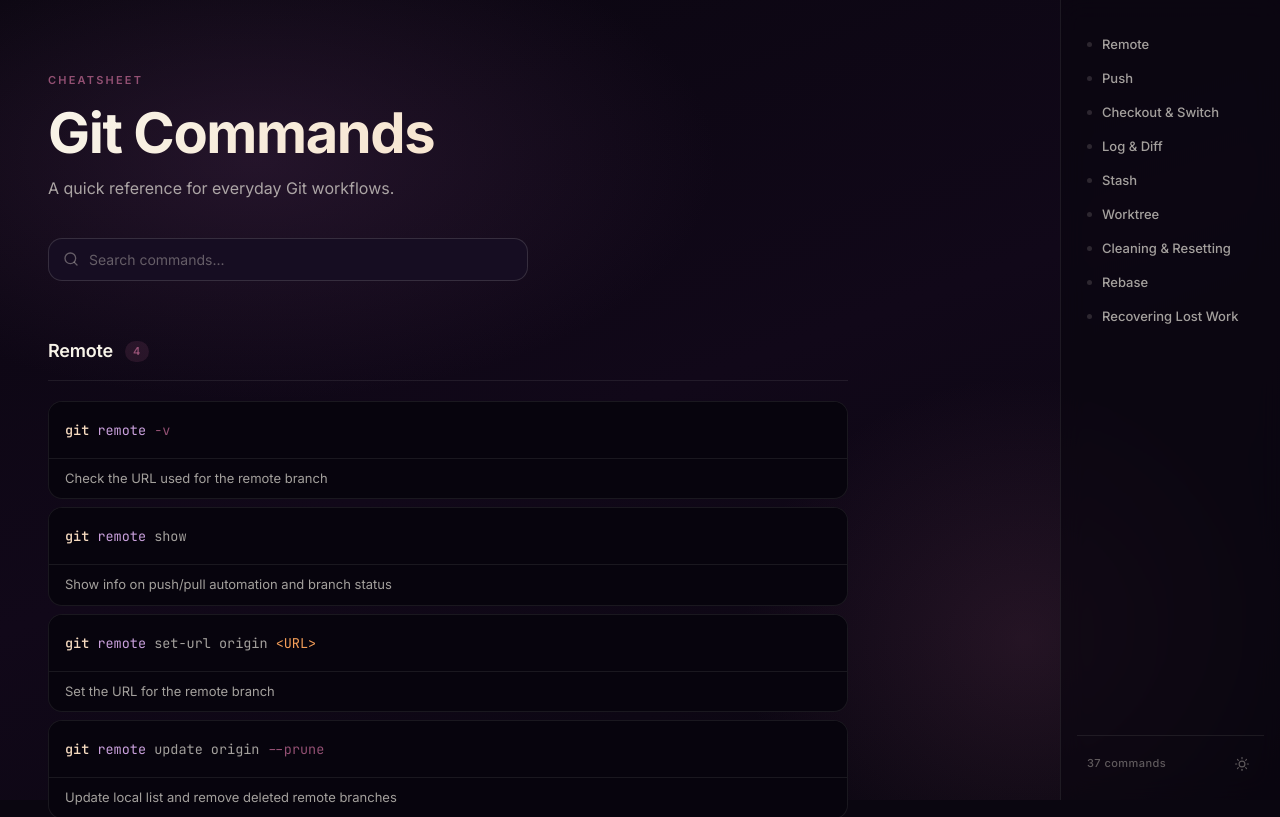
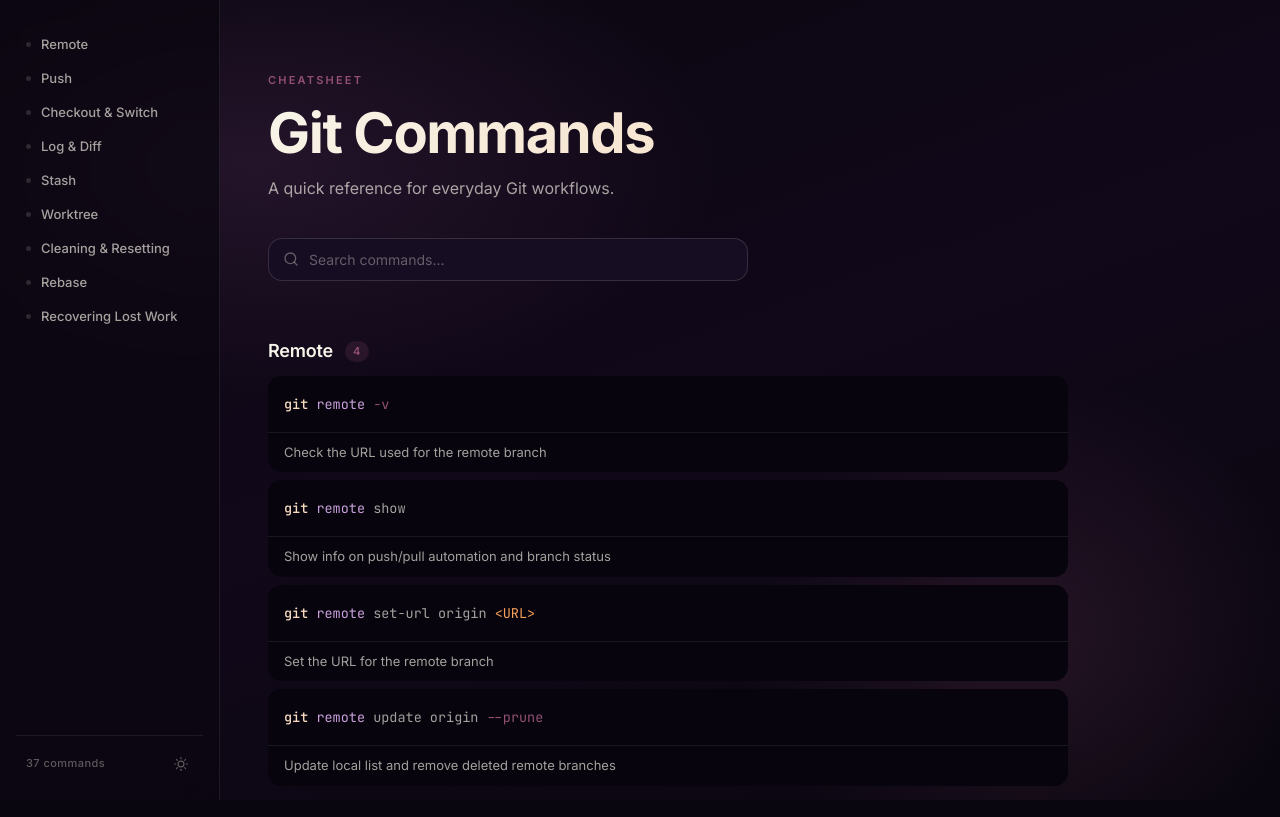
Before and after one commit to yvdmeij/git-commands, a Svelte app: page / in a window 1280 px wide. Shown: the top 817 px of the page. Built offline with nearby package versions, Linux system fonts and the light colour scheme.

Commit message:
Less light design with white, gold, purple gradient

```diff
--- a/src/App.svelte
+++ b/src/App.svelte
@@ -187,14 +187,14 @@
   .sidebar {
     position: fixed;
     top: 0;
-    right: 0;
+    left: 0;
     bottom: 0;
     width: 220px;
     z-index: 10;
     display: flex;
     flex-direction: column;
     padding: 28px 16px 24px;
-    border-left: 1px solid var(--border);
+    border-right: 1px solid var(--border);
     background: rgba(10, 6, 16, 0.7);
     backdrop-filter: blur(12px);
     -webkit-backdrop-filter: blur(12px);
@@ -314,7 +314,7 @@
   /* ── Main ── */
   .main {
     flex: 1;
-    margin-right: 220px;
+    margin-left: 220px;
     padding: 0 48px 96px;
     position: relative;
     z-index: 1;
@@ -425,9 +425,7 @@
     display: flex;
     align-items: center;
     gap: 12px;
-    margin-bottom: 20px;
-    padding-bottom: 14px;
-    border-bottom: 1px solid var(--border);
+    margin-bottom: 10px;
   }
 
   .section-title {
@@ -507,14 +505,17 @@
 
   /* ── Light mode overrides ── */
   :global([data-theme="light"]) .bg-glow {
-    background:
-      radial-gradient(ellipse 60% 50% at 20% 20%, rgba(147, 80, 115, 0.10) 0%, transparent 60%),
-      radial-gradient(ellipse 40% 60% at 80% 80%, rgba(80, 45, 85, 0.07) 0%, transparent 55%),
-      linear-gradient(160deg, #faf8fe 0%, #f4f0fb 50%, #f8f5fd 100%);
+    background: linear-gradient(135deg, #ffffff 0%, #F8F4E9 20%, #F6DBC0 45%, #935073 75%, #502D55 88%, #1D1A39 100%);
   }
 
   :global([data-theme="light"]) .sidebar {
     background: rgba(255, 255, 255, 0.92);
+  }
+
+  :global([data-theme="light"]) .search-wrap,
+  :global([data-theme="light"] .block),
+  :global([data-theme="light"] .code-area) {
+    background: #ffffff;
   }
 
   :global([data-theme="light"]) .hero-title {
@@ -535,7 +536,7 @@
       display: none;
     }
     .main {
-      margin-right: 0;
+      margin-left: 0;
       max-width: 100%;
       padding: 0 24px 80px;
     }
--- a/src/lib/CommandBlock.svelte
+++ b/src/lib/CommandBlock.svelte
@@ -78,7 +78,6 @@
     grid-template-columns: 1fr;
     gap: 0;
     border-radius: var(--r-lg);
-    border: 1px solid var(--border);
     overflow: hidden;
     background: var(--bg-code);
     transition: border-color var(--dur) var(--ease);
--- a/src/tokens.css
+++ b/src/tokens.css
@@ -51,8 +51,8 @@
 }
 
 :root[data-theme="light"] {
-  --bg:         #faf8fe;
-  --bg-2:       #f4f0fb;
+  --bg:         #F8F4E9;
+  --bg-2:       #F6DBC0;
   --bg-card:    #ffffff;
   --bg-code:    #ffffff;
 
```
